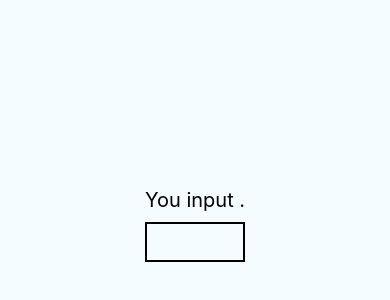
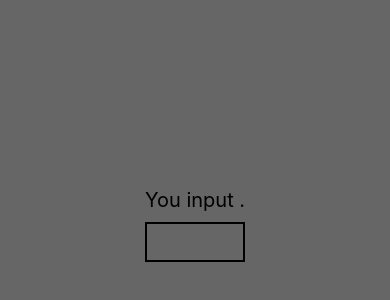
Before and after one commit to disposedtrolley/WeatherProject, a React Native app: screen / in a window 390 px wide. Shown: the part 202-502 px from the top of the page. Built offline with nearby package versions, Linux system fonts and the light colour scheme.

Commit message:
add handlers to retrieve weather info from api

```diff
--- a/app/Forecast.js
+++ b/app/Forecast.js
@@ -5,7 +5,7 @@ const Forecast = props => (
   <View style={styles.container}>
     <Text style={styles.bigText}>{props.main}</Text>
     <Text style={styles.mainText}>Current conditions: {props.description}</Text>
-    <Text style={styles.bigText}>{this.props.temp}°F</Text>
+    <Text style={styles.bigText}>{props.temp}°F</Text>
   </View>
 );
 
@@ -20,3 +20,5 @@ const styles = StyleSheet.create({
   },
   mainText: { flex: 1, fontSize: 16, textAlign: "center", color: "#FFFFFF" }
 });
+
+export default Forecast;
--- a/app/WeatherProject.js
+++ b/app/WeatherProject.js
@@ -1,5 +1,7 @@
 import React, { Component } from "react";
 import { StyleSheet, Text, View, TextInput } from "react-native";
+import Forecast from "./Forecast";
+import OpenWeatherMap from "./vendor/open_weather_map";
 
 export default class WeatherProject extends Component {
   constructor(props) {
@@ -11,15 +13,34 @@ export default class WeatherProject extends Component {
   }
 
   _handleTextChange = event => {
+    let zip = event.nativeEvent.text;
+    OpenWeatherMap.fetchForecast(zip).then(forecast => {
+      console.log(forecast);
+      this.setState({
+        forecast: forecast
+      });
+    });
     this.setState({
       zip: event.nativeEvent.text
     });
   };
 
   render() {
+    let content = null;
+    if (this.state.forecast !== null) {
+      content = (
+        <Forecast
+          main={this.state.forecast.main}
+          description={this.state.forecast.description}
+          temp={this.state.forecast.temp}
+        />
+      );
+    }
+
     return (
       <View style={styles.container}>
         <Text style={styles.welcome}>You input {this.state.zip}.</Text>
+        {content}
         <TextInput
           style={styles.input}
           onSubmitEditing={this._handleTextChange}
@@ -34,7 +55,7 @@ const styles = StyleSheet.create({
     flex: 1,
     justifyContent: "center",
     alignItems: "center",
-    backgroundColor: "#F5FCFF"
+    backgroundColor: "#666666"
   },
   welcome: {
     fontSize: 20,
```
